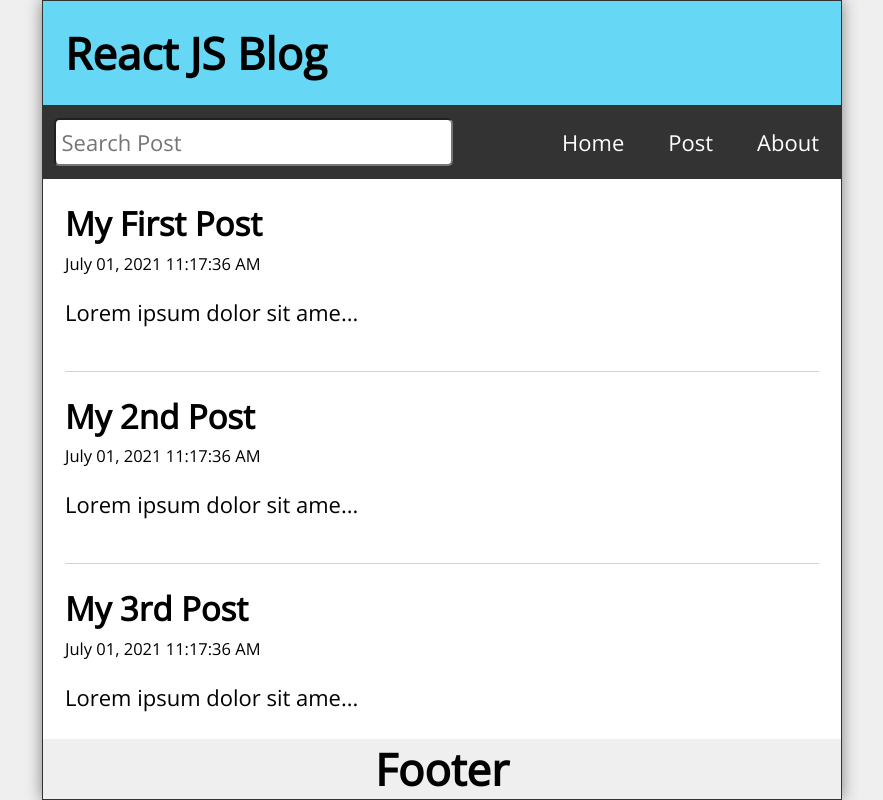
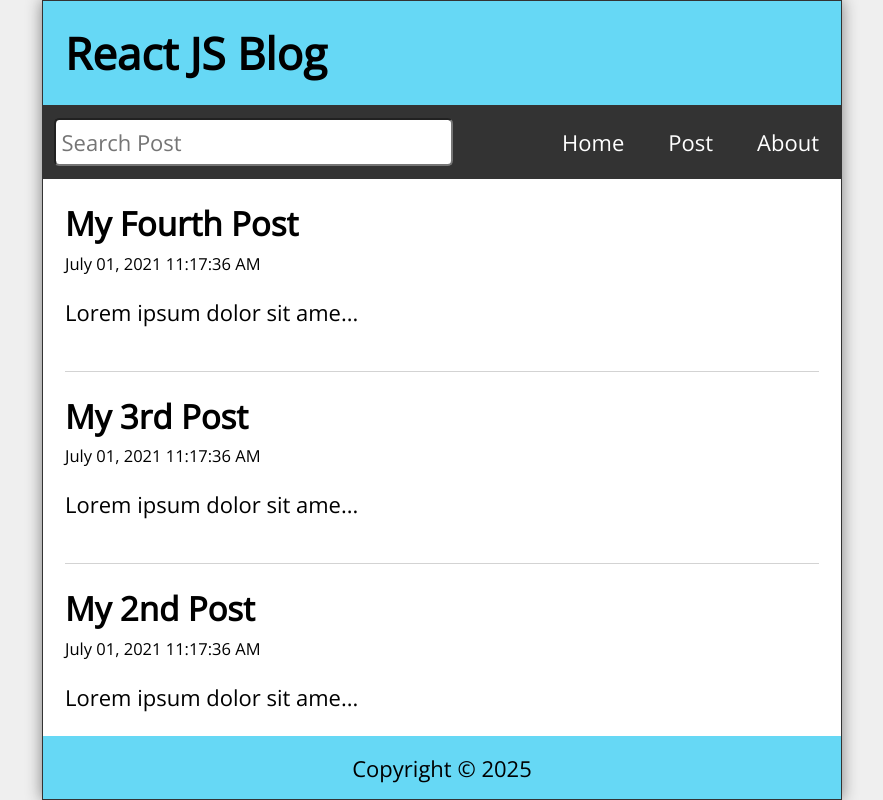
Before and after one commit to data-detectiv/react-frontend, a React (Create React App) app in the folder react_router_tut/: page / in a window 1280 px wide. Shown: the whole page, without its empty margins (198-1081 px from the left). Built offline with nearby package versions, Linux system fonts and the light colour scheme.

Commit message:
about page completed

```diff
--- a/react_router_tut/src/About.js
+++ b/react_router_tut/src/About.js
@@ -1,7 +1,8 @@
 const About = () => {
   return (
-    <main>
-        <h1>About</h1>
+    <main className="About">
+        <h2>About</h2>
+        <p style={{marginTop: "1rem"}}>This blog app is a project in the Learn React tutorial series.</p>
     </main>
   )
 }
--- a/react_router_tut/src/App.js
+++ b/react_router_tut/src/App.js
@@ -43,6 +43,13 @@
   const [postBody, setPostBody] = useState('');
   const navigate = useNavigate();
 
+  useEffect(() => {
+    const filteredResults = posts.filter(post =>
+      ((post.body).toLowerCase()).includes(search.toLowerCase())
+      || ((post.title).toLowerCase()).includes(search.toLowerCase()));
+    setSearchResults(filteredResults.reverse());
+  }, [posts, search])
+
   const handleSubmit = (e) => {
     e.preventDefault();
     const id = posts.length ? posts[posts.length - 1].id + 1 : 1;
@@ -50,13 +57,15 @@
     const newPost = { id, title: postTitle, datetime, body: postBody};
     const allPosts = [...posts, newPost];
     setPosts(allPosts);
+    setPostTitle('');
+    setPostBody('');
+    navigate('/');
   };
 
   const handleDelete = (id) => {
     const postsList = posts.filter(post => post.id !== id);
     setPosts(postsList);
     navigate('/');
-
   }
 
   return (
@@ -67,7 +76,7 @@
         setSearch={setSearch}
       />
       <Routes>
-        <Route exact path='/' element={<Home posts={posts}/>} />
+        <Route exact path='/' element={<Home posts={searchResults}/>} />
         <Route exact path='/post' element={<NewPost
           postTitle={postTitle}
           setPostTitle={setPostTitle}
--- a/react_router_tut/src/Footer.js
+++ b/react_router_tut/src/Footer.js
@@ -1,7 +1,8 @@
 const Footer = () => {
+  const today = new Date();
   return (
-    <footer>
-        <h1>Footer</h1>
+    <footer className="Footer">
+        <p>Copyright &copy; {today.getFullYear()}</p>
     </footer>
   )
 }
--- a/react_router_tut/src/Missing.js
+++ b/react_router_tut/src/Missing.js
@@ -1,7 +1,12 @@
+import { Link } from "react-router-dom"
 const Missing = () => {
   return (
-    <main>
-        <h1>Missing</h1>
+    <main className="Missing">
+        <h2>Page Not Found</h2>
+        <p>Well, that's disappointing.</p>
+        <p>
+          <Link to='/'>Visit Our Homepage.</Link>
+        </p>
     </main>
   )
 }
```
